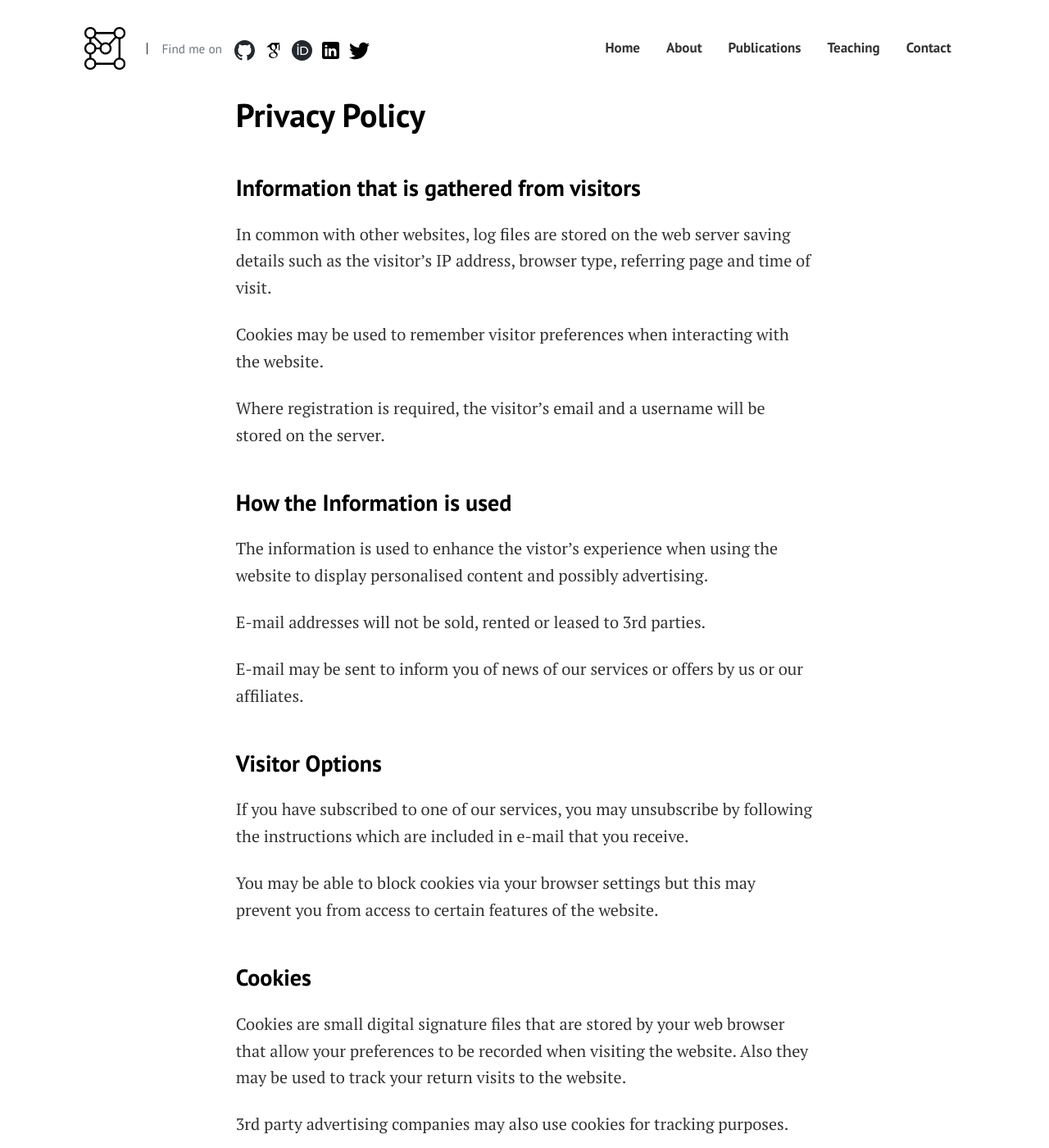
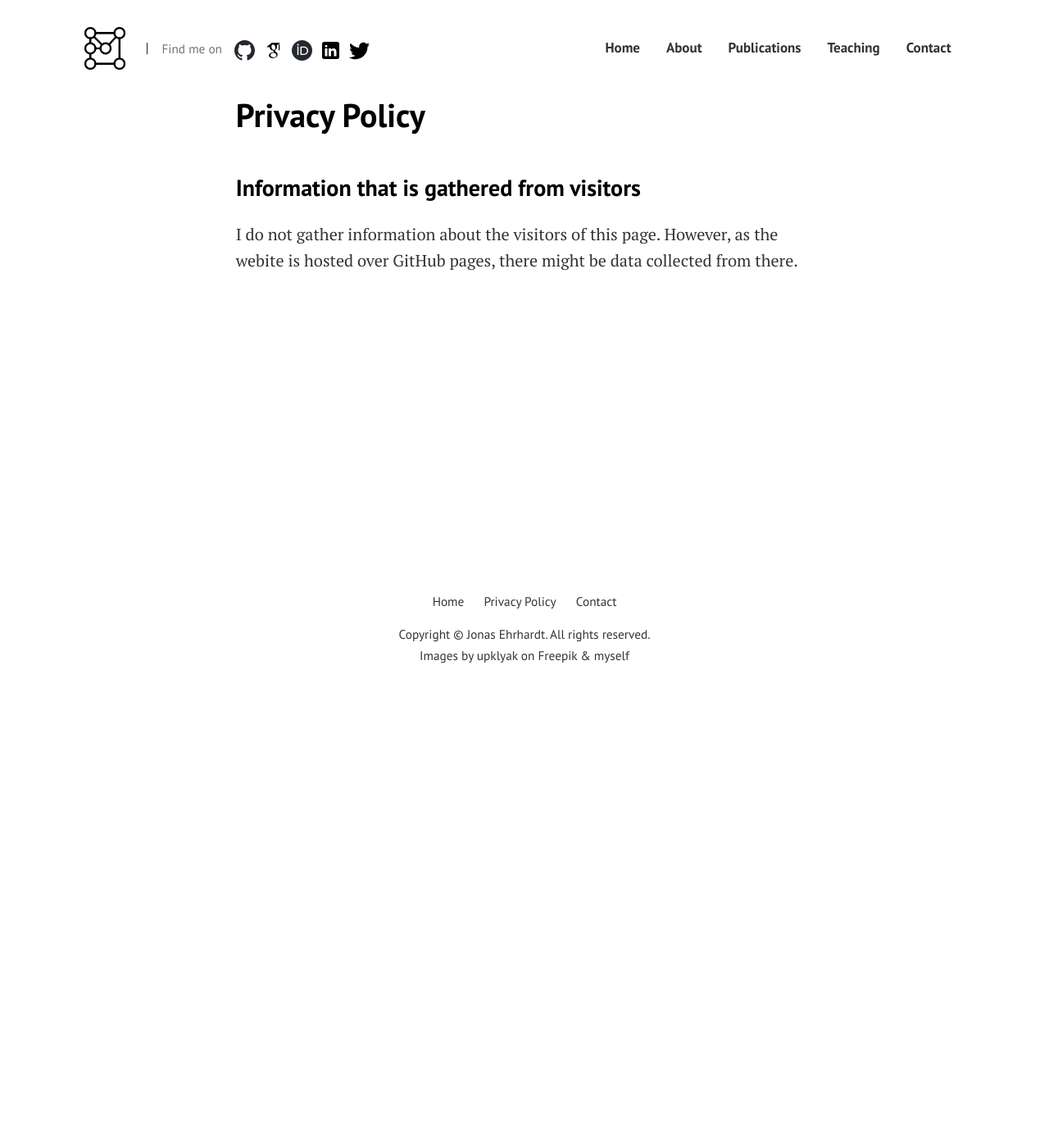
Before and after one commit to j-ehrhardt/my-webpage, a Jekyll site: the page built from pages/privacy-policy.md, in a window 1280 px wide and 1400 px high. Shown: the whole window at 82% size. Built offline with Jekyll 4.4.1, drawn with Linux system fonts in a browser that asks for light colours; some of the changed text lies outside the part shown.

Commit message:
Update privacy-policy.md

```diff
--- a/pages/privacy-policy.md
+++ b/pages/privacy-policy.md
@@ -6,32 +6,5 @@ comments: false
 ---
 
 ### Information that is gathered from visitors
-In common with other websites, log files are stored on the web server saving details such as the visitor's IP address, browser type, referring page and time of visit.
 
-Cookies may be used to remember visitor preferences when interacting with the website.
-
-Where registration is required, the visitor's email and a username will be stored on the server.
-
-### How the Information is used
-The information is used to enhance the vistor's experience when using the website to display personalised content and possibly advertising.
-
-E-mail addresses will not be sold, rented or leased to 3rd parties.
-
-E-mail may be sent to inform you of news of our services or offers by us or our affiliates.
-
-### Visitor Options
-If you have subscribed to one of our services, you may unsubscribe by following the instructions which are included in e-mail that you receive.
-
-You may be able to block cookies via your browser settings but this may prevent you from access to certain features of the website.
-
-### Cookies
-Cookies are small digital signature files that are stored by your web browser that allow your preferences to be recorded when visiting the website. Also they may be used to track your return visits to the website.
-
-3rd party advertising companies may also use cookies for tracking purposes.
-
-### Google Ads
-Google, as a third party vendor, uses cookies to serve ads.
-
-Google's use of the DART cookie enables it to serve ads to visitors based on their visit to sites they visit on the Internet.
-
-Website visitors may opt out of the use of the DART cookie by visiting the Google ad and content network privacy policy.
+I do not gather information about the visitors of this page. However, as the webite is hosted over GitHub pages, there might be data collected from there.
```
